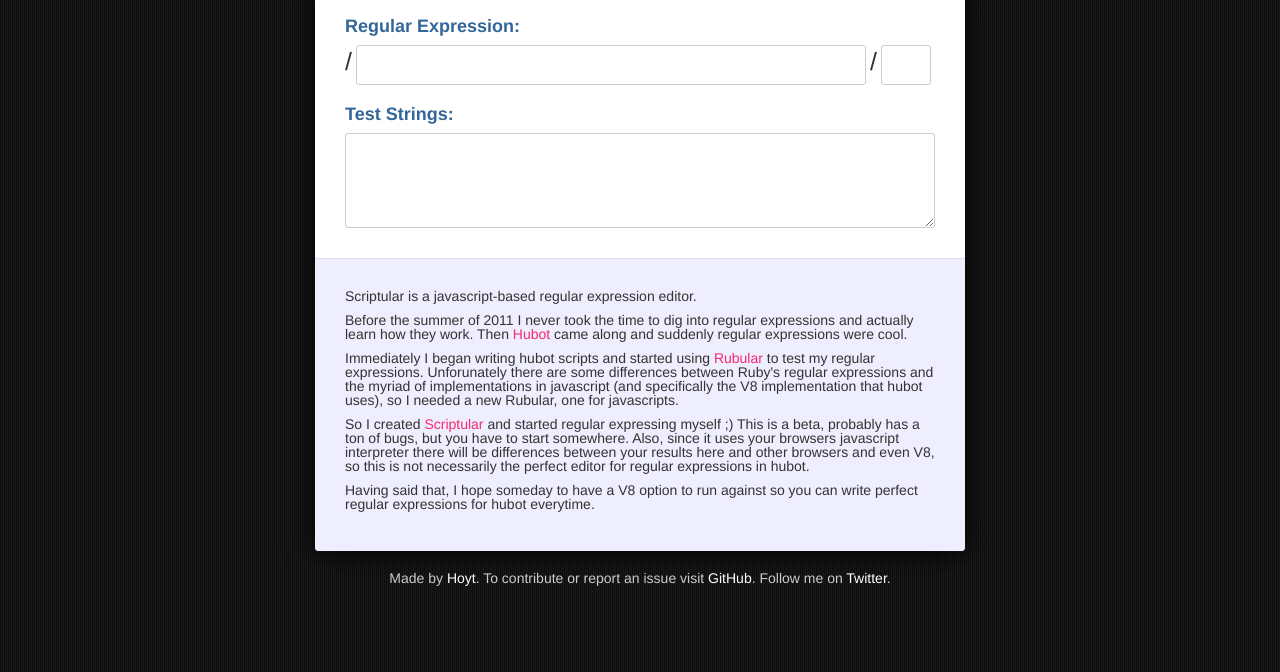
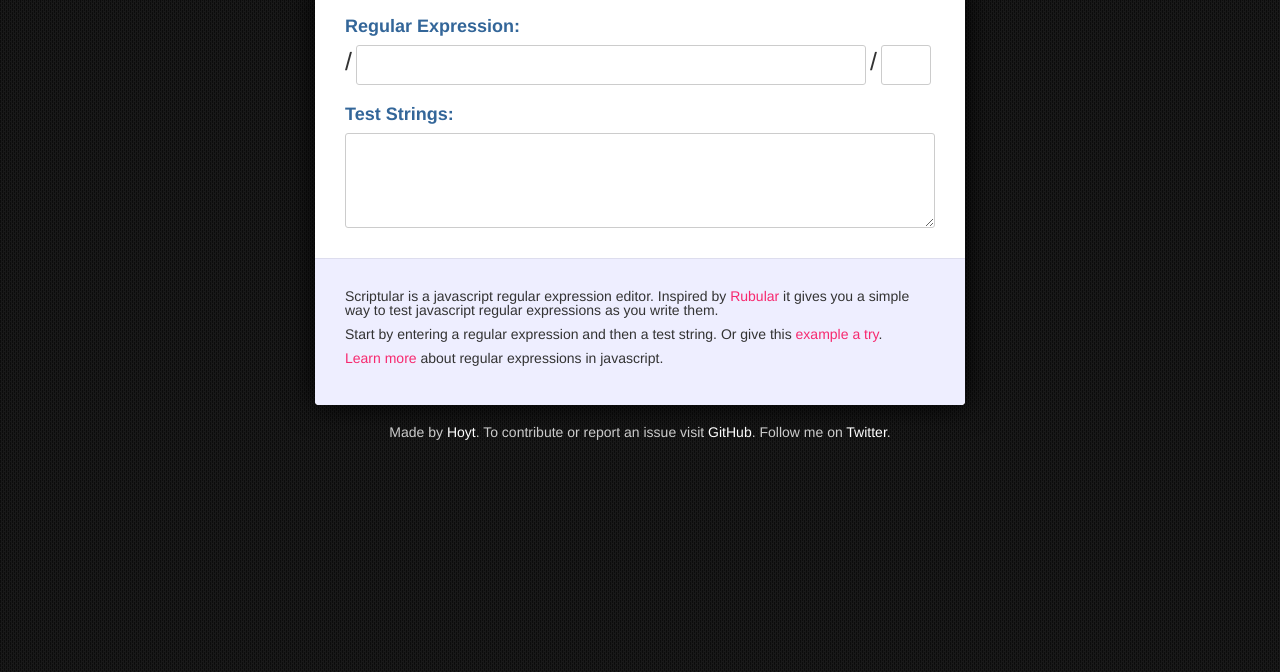
Before and after one commit to jonmagic/scriptular, a plain HTML site: page index.html in a window 1280 px wide. Shown: the part 128-800 px from the top of the page. Drawn offline with nearby package versions, Linux system fonts and the light colour scheme.

Commit message:
New and better copy. Fixes issue #1

```diff
--- a/index.html
+++ b/index.html
@@ -30,15 +30,11 @@
       </div>
 
       <div id="intro">
-        <p>Scriptular is a javascript-based regular expression editor.</p>
+        <p>Scriptular is a javascript regular expression editor. Inspired by <a href="http://rubular.com" target="_blank">Rubular</a> it gives you a simple way to test javascript regular expressions as you write them.</p>
 
-        <p>Before the summer of 2011 I never took the time to dig into regular expressions and actually learn how they work. Then <a href="http://hubot.github.com">Hubot</a> came along and suddenly regular expressions were cool.</p>
+        <p>Start by entering a regular expression and then a test string. Or give this <a href="#" id="example">example a try</a>.</p>
 
-        <p>Immediately I began writing hubot scripts and started using <a href="http://rubular.com">Rubular</a> to test my regular expressions. Unforunately there are some differences between Ruby's regular expressions and the myriad of implementations in javascript (and specifically the V8 implementation that hubot uses), so I needed a new Rubular, one for javascripts.</p>
-
-        <p>So I created <a href="http://scriptular.com">Scriptular</a> and started regular expressing myself ;) This is a beta, probably has a ton of bugs, but you have to start somewhere. Also, since it uses your browsers javascript interpreter there will be differences between your results here and other browsers and even V8, so this is not necessarily the perfect editor for regular expressions in hubot.</p>
-
-        <p>Having said that, I hope someday to have a V8 option to run against so you can write perfect regular expressions for hubot everytime.</p>
+        <p><a href="http://www.w3schools.com/jsref/jsref_obj_regexp.asp" target="_blank">Learn more</a> about regular expressions in javascript.</p>
       </div>
 
       <div id="error">
```
